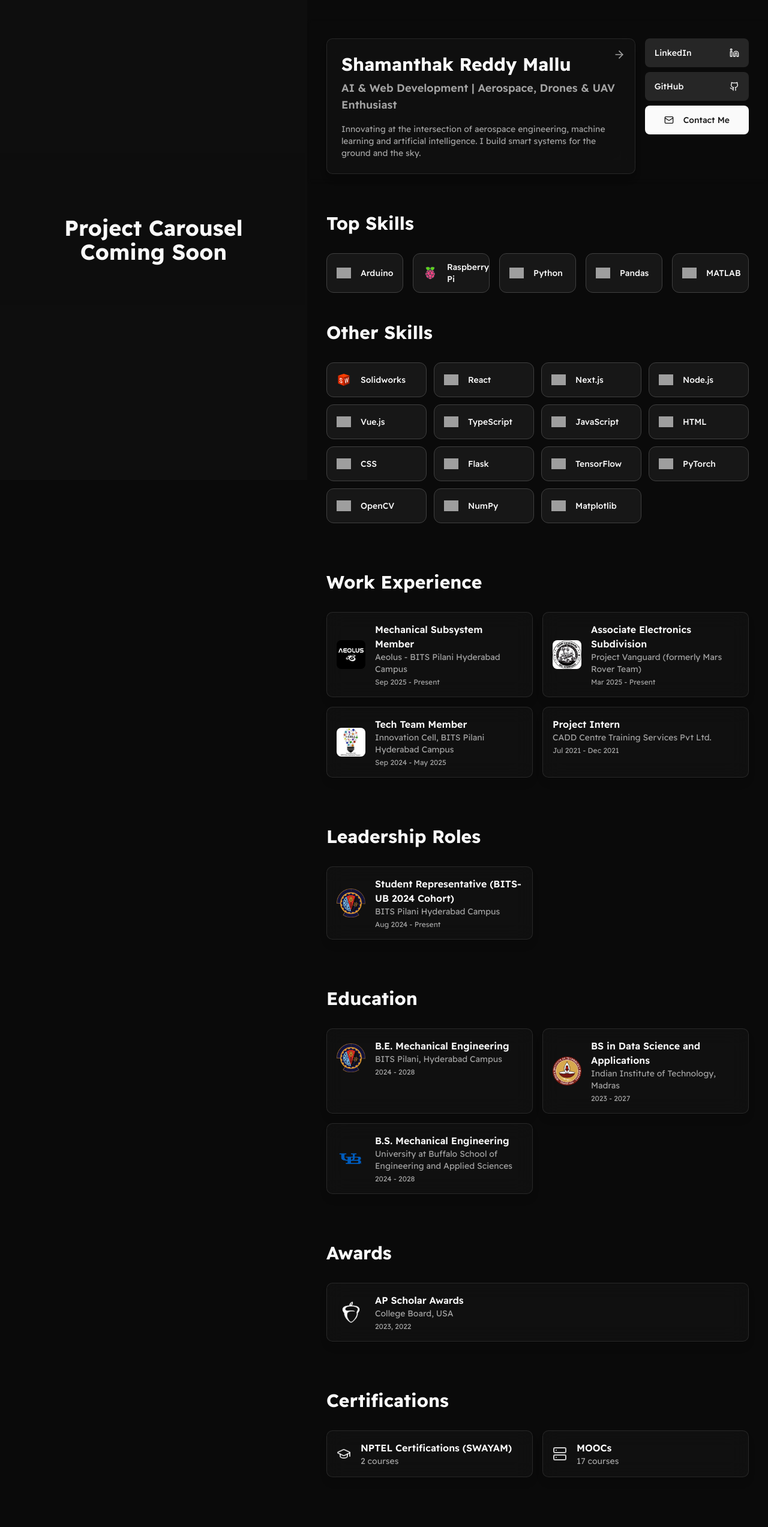
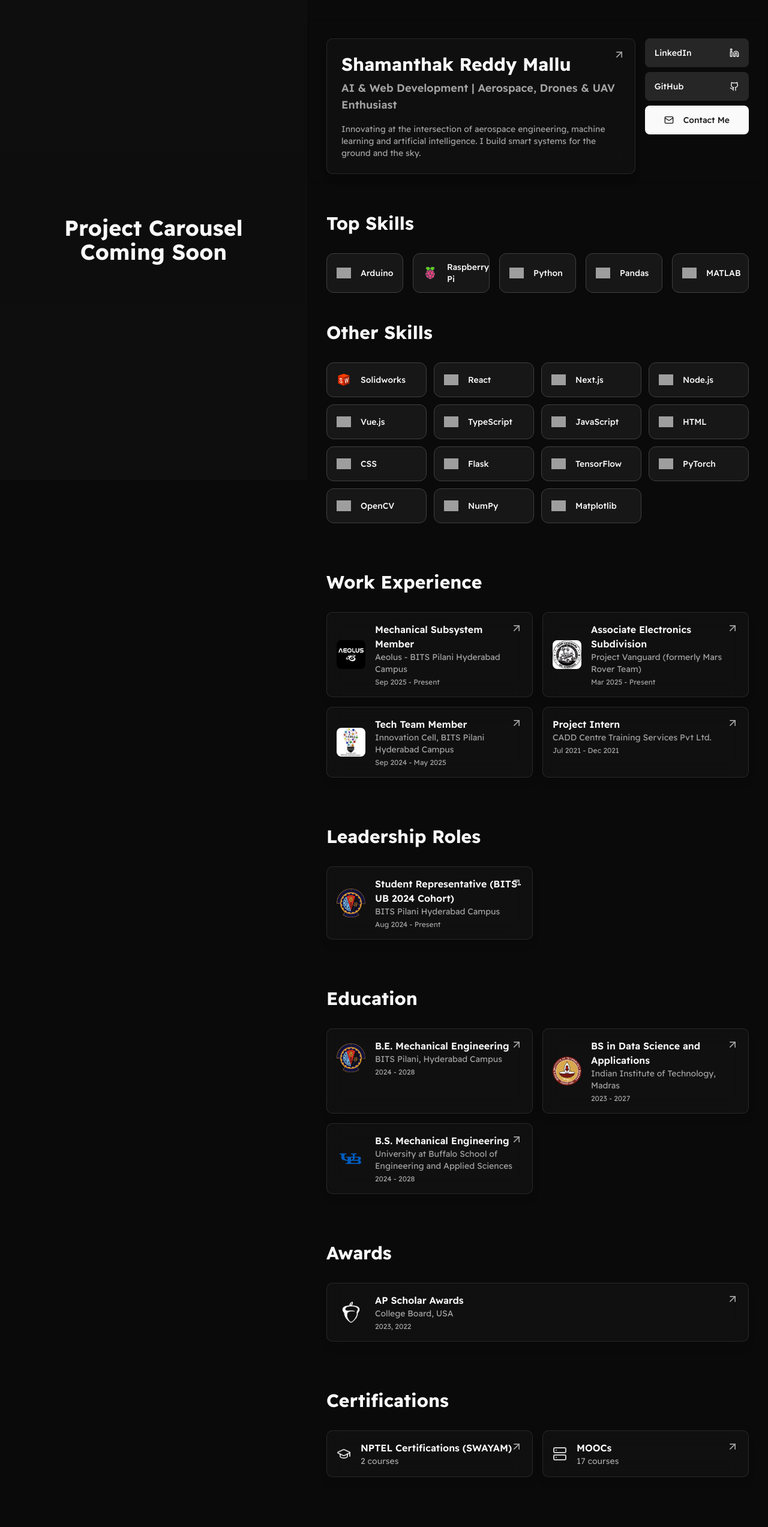
Before and after one commit to 23f2001942/Portfolio, a Next.js app: page / in a window 1280 px wide. Shown: the top 2545 px of the page at 60% size. Built offline with nearby package versions, Linux system fonts and the light colour scheme; grey boxes are pictures that could not be loaded.

Commit message:
Iteractive cards Arrows

```diff
--- a/src/components/awards-section.tsx
+++ b/src/components/awards-section.tsx
@@ -1,6 +1,6 @@
 "use client";
 
-import { Award, ExternalLink, ArrowRight } from "lucide-react";
+import { Award, ExternalLink, ArrowUpRight } from "lucide-react";
 import Image from "next/image";
 import Link from "next/link";
 import { useState } from "react";
@@ -33,7 +33,6 @@
       <Section
         id="awards"
         title="Awards"
-        icon={<Award className="h-8 w-8 text-primary" />}
       >
         <Card
           className="p-0 overflow-hidden cursor-pointer transition-all hover:border-primary/60 hover:shadow-lg group"
@@ -58,7 +57,7 @@
                 {portfolioData.awards.map(a => a.date).join(', ')}
               </p>
             </div>
-            <ArrowRight className="h-5 w-5 text-muted-foreground absolute top-4 right-4 transition-transform duration-300 opacity-0 group-hover:opacity-100 group-hover:translate-x-1" />
+            <ArrowUpRight className="h-5 w-5 text-muted-foreground absolute top-4 right-4" />
           </div>
         </Card>
       </Section>
--- a/src/components/education-section.tsx
+++ b/src/components/education-section.tsx
@@ -1,7 +1,7 @@
 
 "use client";
 
-import { GraduationCap, ExternalLink, ArrowRight } from "lucide-react";
+import { GraduationCap, ExternalLink, ArrowUpRight } from "lucide-react";
 import { useState } from "react";
 import Image from "next/image";
 import Link from "next/link";
@@ -10,8 +10,6 @@
 import { Section } from "@/components/section";
 import {
   Card,
-  CardContent,
-  CardHeader,
 } from "@/components/ui/card";
 import {
   Dialog,
@@ -31,7 +29,6 @@
       <Section
         id="education"
         title="Education"
-        icon={<GraduationCap className="h-8 w-8 text-primary" />}
       >
         <div className="grid grid-cols-1 md:grid-cols-2 gap-4">
           {portfolioData.education.map((edu, index) => (
@@ -55,7 +52,7 @@
                   <p className="text-sm text-muted-foreground">{edu.institution}</p>
                   <p className="text-xs text-muted-foreground mt-1">{edu.period}</p>
                 </div>
-                 <ArrowRight className="h-5 w-5 text-muted-foreground absolute top-4 right-4 transition-transform duration-300 opacity-0 group-hover:opacity-100 group-hover:translate-x-1" />
+                 <ArrowUpRight className="h-5 w-5 text-muted-foreground absolute top-4 right-4" />
               </div>
             </Card>
           ))}
--- a/src/components/experience-section.tsx
+++ b/src/components/experience-section.tsx
@@ -1,7 +1,7 @@
 
 "use client";
 
-import { Briefcase, Linkedin, ArrowRight } from "lucide-react";
+import { Briefcase, Linkedin, ArrowUpRight } from "lucide-react";
 import Image from "next/image";
 import Link from "next/link";
 import { useState } from "react";
@@ -10,8 +10,6 @@
 import { Section } from "@/components/section";
 import {
   Card,
-  CardContent,
-  CardHeader,
 } from "@/components/ui/card";
 import {
   Dialog,
@@ -34,7 +32,6 @@
     <Section
       id="experience"
       title="Work Experience"
-      icon={<Briefcase className="h-8 w-8 text-primary" />}
     >
       <div className="grid grid-cols-1 md:grid-cols-2 gap-4">
         {portfolioData.experience.map((job, index) => (
@@ -58,7 +55,7 @@
                   <p className="text-sm text-muted-foreground">{job.company}</p>
                   <p className="text-xs text-muted-foreground mt-1">{job.period}</p>
               </div>
-               <ArrowRight className="h-5 w-5 text-muted-foreground absolute top-4 right-4 transition-transform duration-300 opacity-0 group-hover:opacity-100 group-hover:translate-x-1" />
+               <ArrowUpRight className="h-5 w-5 text-muted-foreground absolute top-4 right-4" />
             </div>
           </Card>
         ))}
--- a/src/components/hero-section.tsx
+++ b/src/components/hero-section.tsx
@@ -2,7 +2,7 @@
 import Link from "next/link";
 import { portfolioData } from "@/lib/portfolio-data";
 import { Card, CardContent } from "@/components/ui/card";
-import { ArrowRight } from "lucide-react";
+import { ArrowUpRight } from "lucide-react";
 
 export default function HeroSection() {
   return (
@@ -14,7 +14,7 @@
             <p className="text-lg font-semibold text-muted-foreground">{portfolioData.title}</p>
             <p className="text-sm text-muted-foreground pt-2">{portfolioData.about_summary}</p>
           </div>
-           <ArrowRight className="h-5 w-5 text-muted-foreground absolute top-4 right-4 transition-transform duration-300 group-hover:translate-x-1" />
+           <ArrowUpRight className="h-5 w-5 text-muted-foreground absolute top-4 right-4" />
         </CardContent>
       </Card>
     </Link>
--- a/src/components/leadership-section.tsx
+++ b/src/components/leadership-section.tsx
@@ -1,7 +1,7 @@
 
 "use client";
 
-import { Users, MapPin, ArrowRight } from "lucide-react";
+import { Users, MapPin, ArrowUpRight } from "lucide-react";
 import Image from "next/image";
 import { useState } from "react";
 import type { LeadershipRole } from "@/types/portfolio";
@@ -28,7 +28,6 @@
     <Section
       id="leadership-roles"
       title="Leadership Roles"
-      icon={<Users className="h-8 w-8 text-primary" />}
     >
       <div className="grid grid-cols-1 md:grid-cols-2 gap-4">
         {portfolioData.leadership.map((role, index) => (
@@ -52,7 +51,7 @@
                   <p className="text-sm text-muted-foreground">{role.organization}</p>
                   <p className="text-xs text-muted-foreground mt-1">{role.date}</p>
               </div>
-              <ArrowRight className="h-5 w-5 text-muted-foreground absolute top-4 right-4 transition-transform duration-300 opacity-0 group-hover:opacity-100 group-hover:translate-x-1" />
+              <ArrowUpRight className="h-5 w-5 text-muted-foreground absolute top-4 right-4" />
             </div>
           </Card>
         ))}
--- a/src/components/licenses-section.tsx
+++ b/src/components/licenses-section.tsx
@@ -1,7 +1,7 @@
 
 "use client";
 
-import { BookMarked, ExternalLink, GraduationCap, Server, ArrowRight } from "lucide-react";
+import { BookMarked, ExternalLink, GraduationCap, Server, ArrowUpRight } from "lucide-react";
 import Link from "next/link";
 import { useState, useEffect } from "react";
 import type { License } from "@/types/portfolio";
@@ -55,7 +55,6 @@
       <Section
         id="licenses"
         title="Certifications"
-        icon={<BookMarked className="h-8 w-8 text-primary" />}
       >
         <div className="grid grid-cols-1 md:grid-cols-2 gap-4">
           {categories.map((category) => (
@@ -71,7 +70,7 @@
                   {portfolioData.licenses.filter(l => l.type === category.type).length} courses
                 </p>
               </div>
-              <ArrowRight className="h-5 w-5 text-muted-foreground absolute top-4 right-4 transition-transform duration-300 opacity-0 group-hover:opacity-100 group-hover:translate-x-1" />
+              <ArrowUpRight className="h-5 w-5 text-muted-foreground absolute top-4 right-4" />
             </Card>
           ))}
         </div>
```
